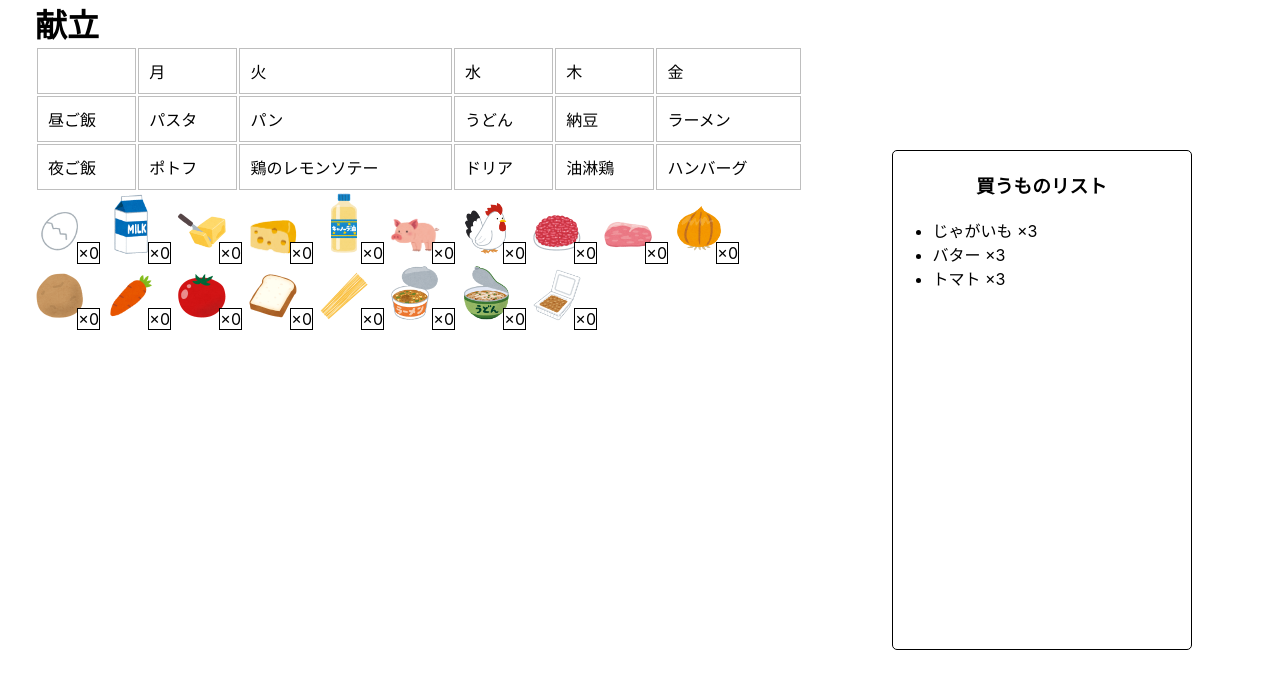
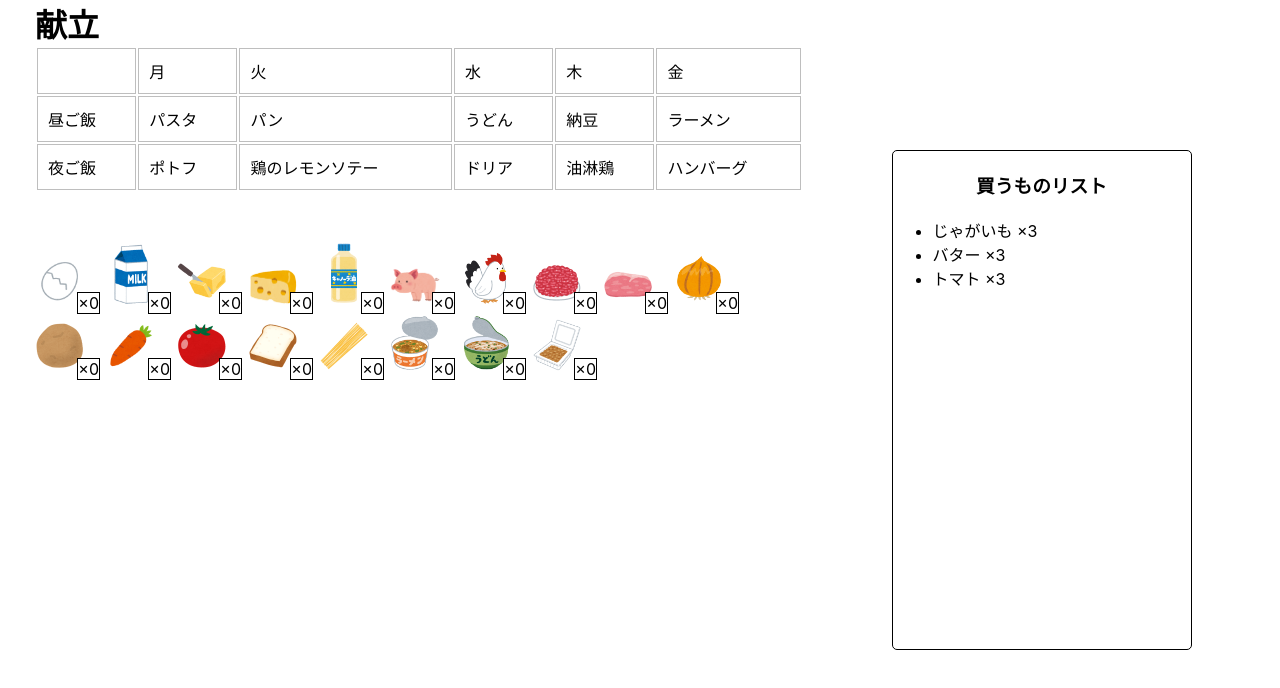
Before and after one commit to tkze0811/weekly-menu-picker, a React (Create React App) app: page / in a window 1280 px wide. Shown: the top 688 px of the page. Built offline with nearby package versions, Linux system fonts and the light colour scheme.

Commit message:
献立表と食材一覧の間にmarginを追加

```diff
--- a/src/components/foodList.tsx
+++ b/src/components/foodList.tsx
@@ -2,9 +2,11 @@ import React from "react";
 import { FoodItem } from "./foodItem";
 import styled from "styled-components";
 
-export const FoodList = () => {
+type Props = { className?: string };
+
+export const FoodList = ({ className }: Props) => {
   return (
-    <FoodListContainer>
+    <FoodListContainer className={className}>
       <FoodItem name="卵" />
       <FoodItem name="牛乳" />
       <FoodItem name="バター" />
--- a/src/screens/WeeklyMenuScreen.tsx
+++ b/src/screens/WeeklyMenuScreen.tsx
@@ -10,7 +10,7 @@ export const WeeklyMenuScreen = () => {
       <MenuContainer>
         <h1>献立</h1>
         <WeeklyMenuTable />
-        <FoodList />
+        <StyledFoodList />
       </MenuContainer>
 
       <ShoppingListWrapper>
@@ -41,3 +41,6 @@ const StyledShoppingList = styled(ShoppingList)`
   border: solid 1px black;
   border-radius: 5px;
 `;
+const StyledFoodList = styled(FoodList)`
+  margin-top: 50px;
+`;
```
